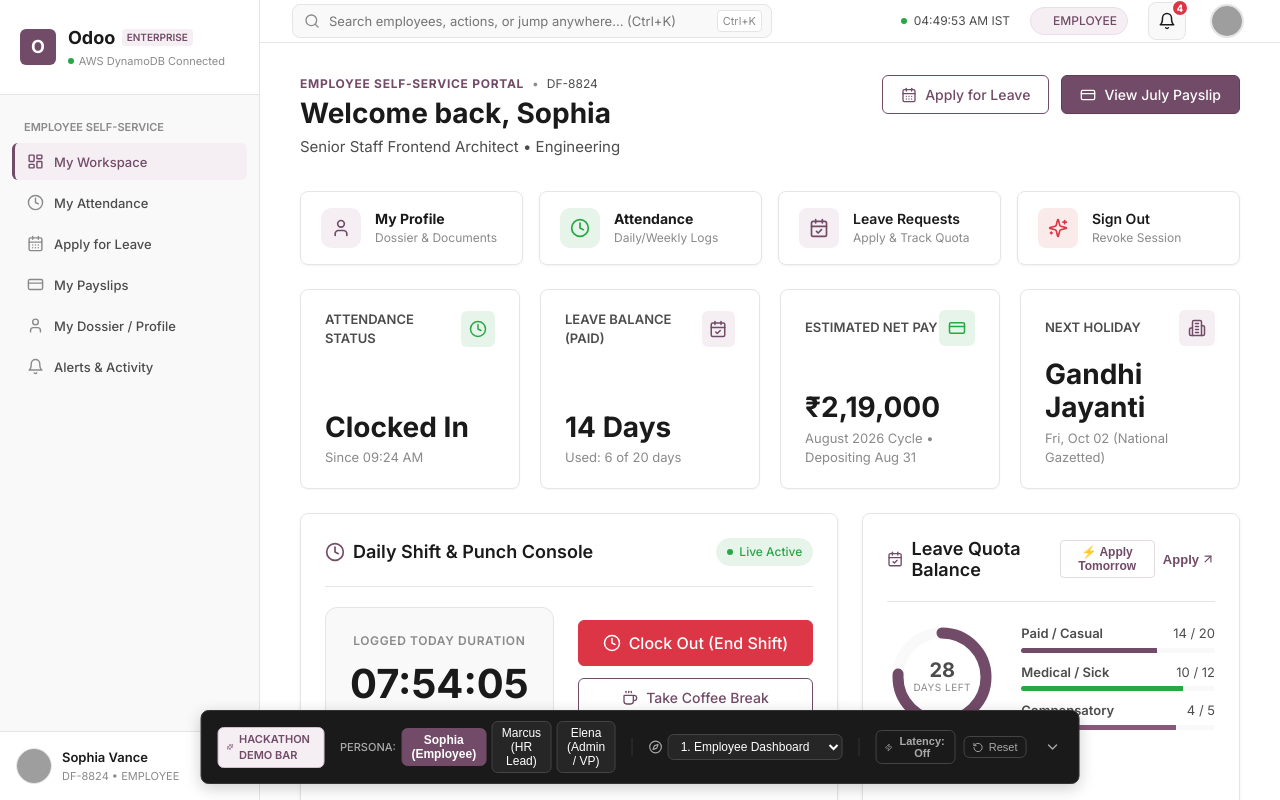
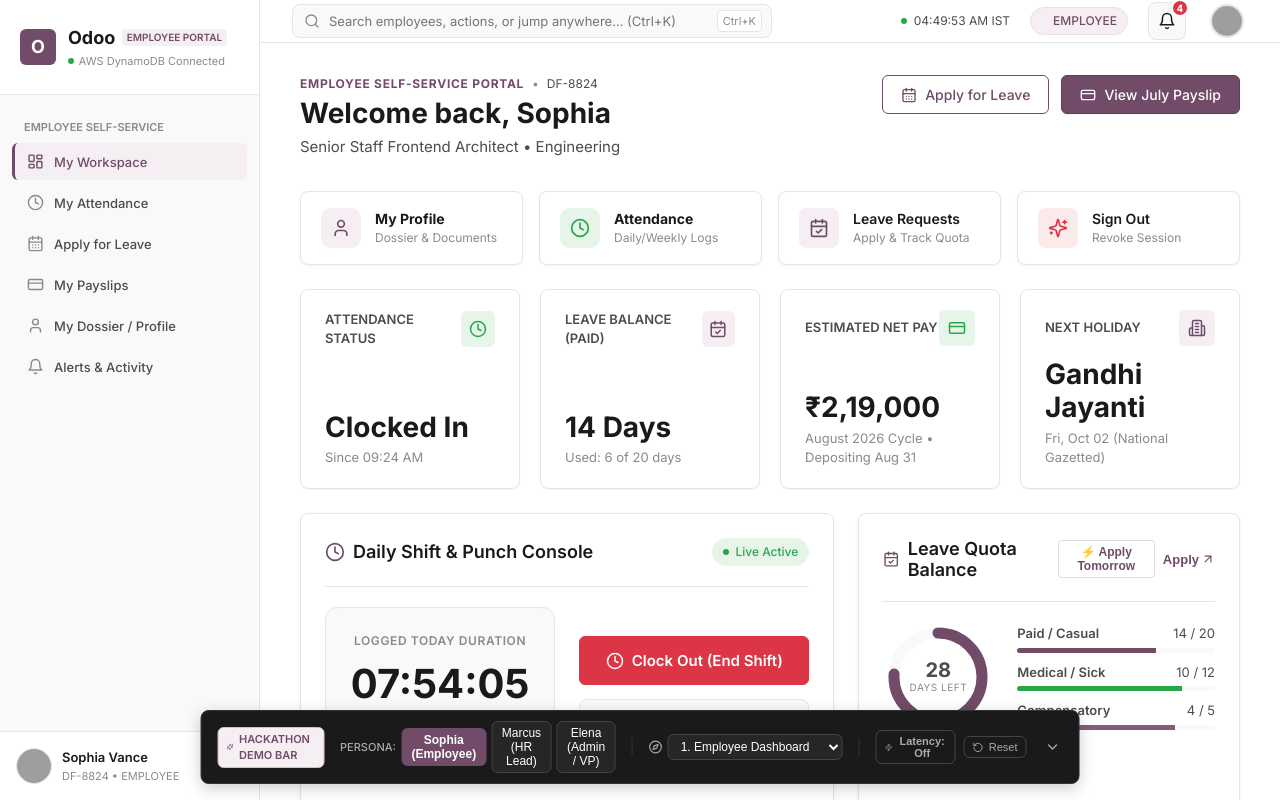
Before and after one commit to ATHIS07/Odoo-x-NMIT-Bangalore-Hackathon-2026, a React (Vite) app: page / in a window 1280 px wide. Built offline with nearby package versions, Linux system fonts and the light colour scheme; grey boxes are pictures that could not be loaded; the HTML template or start-up script is replaced by a standard one.

Commit message:
fix: update Enterprise Portal to Employee Portal and remove Coffee Break option from Punch Console

```diff
--- a/src/components/layout/Sidebar.jsx
+++ b/src/components/layout/Sidebar.jsx
@@ -124,7 +124,7 @@ export const Sidebar = ({ currentRoute, onRouteChange, onOpenNotifications }) =>
               Odoo
             </span>
             <span style={{ fontSize: '0.625rem', padding: '1px 5px', borderRadius: '4px', backgroundColor: 'var(--primary-50)', color: 'var(--color-primary)', fontWeight: 600 }}>
-              ENTERPRISE
+              EMPLOYEE PORTAL
             </span>
           </div>
           <div style={{ fontSize: '0.6875rem', color: 'var(--color-text-muted)', display: 'flex', alignItems: 'center', gap: '0.3rem', marginTop: '2px' }}>
--- a/src/views/attendance/AttendanceView.jsx
+++ b/src/views/attendance/AttendanceView.jsx
@@ -175,7 +175,7 @@ export const AttendanceView = () => {
           label="Average Daily Hours"
           value="8h 42m"
           subtitle="Target: 8h 00m standard shift"
-          icon={Coffee}
+          icon={Clock}
           iconColor="var(--primary-600)"
           iconBg="var(--primary-50)"
         />
--- a/src/views/auth/SignInView.jsx
+++ b/src/views/auth/SignInView.jsx
@@ -102,7 +102,7 @@ export const SignInView = ({ onNavigate }) => {
             Odoo
           </span>
           <span style={{ fontSize: '0.75rem', color: '#8A8A8A', paddingLeft: '0.5rem', borderLeft: '1px solid #E5E5E5' }}>
-            Enterprise Portal
+            Employee Portal
           </span>
         </div>
 
--- a/src/views/dashboard/EmployeeDashboardView.jsx
+++ b/src/views/dashboard/EmployeeDashboardView.jsx
@@ -241,14 +241,14 @@ export const EmployeeDashboardView = ({ onNavigate }) => {
             </div>
 
             {/* Actions & Punch Controls */}
-            <div style={{ display: 'flex', flexDirection: 'column', gap: '0.75rem' }}>
+            <div style={{ display: 'flex', flexDirection: 'column', gap: '0.875rem', justifyContent: 'center', height: '100%' }}>
               {!isClockedIn ? (
                 <Button
                   variant="success"
                   size="lg"
                   icon={Clock}
                   onClick={() => clockIn(activeUser.id)}
-                  style={{ width: '100%' }}
+                  style={{ width: '100%', padding: '0.875rem 1.25rem', fontSize: '0.9375rem', fontWeight: 600 }}
                 >
                   Clock In to Shift
                 </Button>
@@ -258,24 +258,24 @@ export const EmployeeDashboardView = ({ onNavigate }) => {
                   size="lg"
                   icon={Clock}
                   onClick={() => clockOut(activeUser.id)}
-                  style={{ width: '100%' }}
+                  style={{ width: '100%', padding: '0.875rem 1.25rem', fontSize: '0.9375rem', fontWeight: 600 }}
                 >
                   Clock Out (End Shift)
                 </Button>
               )}
 
-              <Button
-                variant={isOnBreak ? 'primary' : 'secondary'}
-                size="md"
-                icon={Coffee}
-                disabled={!isClockedIn}
-                onClick={() => setIsOnBreak(!isOnBreak)}
-                style={{ width: '100%' }}
+              <div
+                style={{
+                  fontSize: '0.75rem',
+                  color: 'var(--text-secondary)',
+                  textAlign: 'center',
+                  padding: '0.5rem 0.75rem',
+                  backgroundColor: 'var(--bg-surface-subtle)',
+                  borderRadius: '8px',
+                  border: '1px solid var(--border-subtle)',
+                  fontWeight: 500
+                }}
               >
-                {isOnBreak ? 'Resume from Break' : 'Take Coffee Break'}
-              </Button>
-
-              <div style={{ fontSize: '0.75rem', color: 'var(--text-tertiary)', textAlign: 'center', marginTop: '0.25rem' }}>
                 Shift Policy: 09:30 AM - 06:00 PM IST (45m lunch break)
               </div>
             </div>
```
